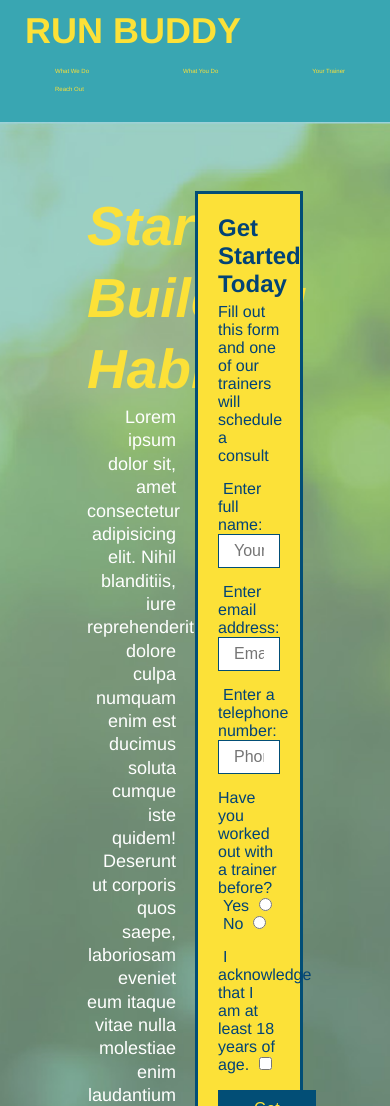
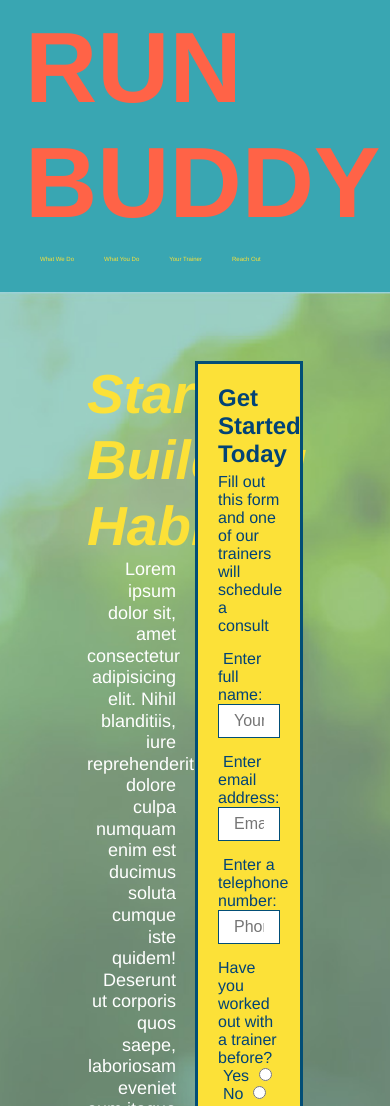
Before and after one commit to projectperfect/run-buddy-new, a plain HTML site: page index.html in a window 390 px wide. Shown: the top 1106 px of the page. Drawn offline with Linux system fonts and the light colour scheme.

Commit message:
media query templates added

```diff
--- a/assets/css/style.css
+++ b/assets/css/style.css
@@ -44,7 +44,7 @@ header nav ul {
 }
 
 header nav ul li a {
-  margin: 0 30px;
+  padding: 10px 15px;
   font-weight: lighter;
   font-size: 1.55vw;
 }
@@ -83,6 +83,7 @@ section {
   display: flex;
   justify-content: center;
   flex-wrap: wrap;
+  align-items: flex-start;
 }
 /* Hero Style End */
 
@@ -92,7 +93,7 @@ section {
   margin: 3.5%;
   color: #fff;
   font-size: 18px;
-  line-height: 1.3;
+  line-height: 1.2;
 }
 
 .hero-cta h2 {
@@ -162,7 +163,7 @@ section {
 }
 
 .section-title {
-  font-size: 55px;
+  font-size: 48px;
   color: #024e76;
   border-bottom: 3px solid;
   padding-bottom: 20px;
@@ -347,3 +348,27 @@ footer {
   flex: 1;
   margin: 15px;
 }
+
+/* MEDIA QUERY FOR SMALLER DESKTOP SCREENS AND SMALLER */
+@media screen and (max-width: 980px) {
+  header h1 a {
+    /* this will be applied on any screen smaller than 980px */
+    color: tomato;
+  }
+}
+
+/* MEDIA QUERY FOR TABLETS AND SMALLER */
+@media screen and (max-width: 768px) {
+  header h1 {
+    /* this will be applied on any screen between 768px and 575px */
+    font-size: 80px;
+  }
+}
+
+/* MEDIA QUERY FOR MOBILE PHONES AND SMALLER */
+@media screen and (max-width: 575px) {
+  header h1 {
+    /* this will be applied on any screen smaller 575px */
+    font-size: 100px;
+  }
+}
--- a/index.html
+++ b/index.html
@@ -3,6 +3,7 @@
   <head>
     <meta charset="UTF-8" />
     <title>Run Buddy</title>
+    <meta name="viewport" content="width=device-width, initial-scale=1.0" />
     <link rel="stylesheet" href="assets/css/style.css" />
   </head>
   <body>
```
